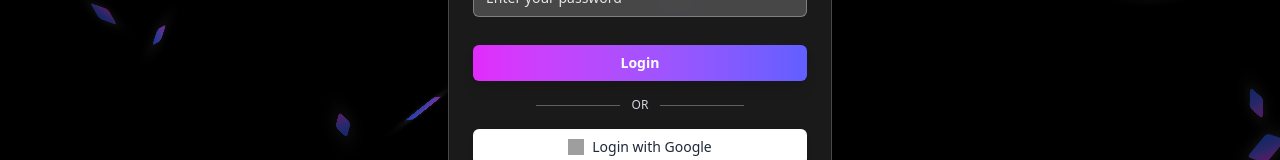
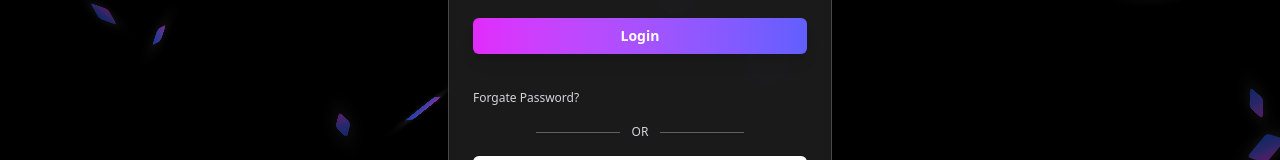
Before and after one commit to abircse220126/The-Book-Haven-Client, a React (Vite) app: page /login in a window 1280 px wide. Shown: the part 478-638 px from the top of the page. Built offline with nearby package versions, Linux system fonts and the light colour scheme; no server answers; grey boxes are pictures that could not be loaded.

Commit message:
add the google authentication system

```diff
--- a/src/Component/Login/Login.jsx
+++ b/src/Component/Login/Login.jsx
@@ -1,5 +1,5 @@
 import React, { use, useState } from "react";
-import { Link, useNavigate,} from "react-router";
+import { Link, useNavigate } from "react-router";
 import { AuthContext } from "../../Context/AuthContext/AuthContext";
 
 const Login = () => {
@@ -14,34 +14,30 @@ const Login = () => {
     rotateY: Math.random() * 360,
   }));
 
-  const {signInUser}=use(AuthContext)
-  const [error , setError] = useState("")
-  const navigate = useNavigate()
+  const { signInUser } = use(AuthContext);
+  const [error, setError] = useState("");
+  const navigate = useNavigate();
 
+  const handleLogin = (e) => {
+    e.preventDefault();
+    console.log("Login Button is Clicked");
+    const email = e.target.email.value;
+    const password = e.target.password.value;
 
-  const handleLogin=(e)=>{
-    e.preventDefault()
-    console.log("Login Button is Clicked")
-    const email = e.target.email.value
-    const password = e.target.password.value
+    signInUser(email, password)
+      .then((result) => {
+        console.log(result.user);
+        navigate("/");
+      })
+      .catch((error) => {
+        console.log(error.message);
+        setError("Email or Password is Invalid");
+      });
+  };
 
-    signInUser(email,password)
-    .then(result =>{
-      console.log(result.user)
-      navigate("/")
-
-
-    })
-    .catch(error =>{
-      console.log(error.message)
-      setError("Email or Password is Invalid")
-    })
-
-  }
-
-  const handleGoogleLogin=()=>{
-    console.log("Google button is Clicked")
-  }
+  const handleGoogleLogin = () => {
+    console.log("Google button is Clicked");
+  };
 
   return (
     <div className="relative min-h-screen flex items-center justify-center overflow-hidden bg-black text-white">
@@ -90,9 +86,7 @@ const Login = () => {
             />
           </div>
 
-          {
-            error && <h2>{error}</h2>
-          }
+          {error && <h2>{error}</h2>}
 
           {/* Login Button */}
           <button
@@ -100,6 +94,11 @@ const Login = () => {
             className="w-full mt-3 py-2 bg-gradient-to-r from-fuchsia-500 to-indigo-500 hover:from-fuchsia-600 hover:to-indigo-600 rounded-md font-semibold text-white text-sm shadow-lg transition transform hover:scale-[1.02]"
           >
             Login
+          </button>
+          <button className="link-hover">
+            <p className="text-xs text-start mt-5 text-gray-300">
+            Forgate Password?{" "}
+          </p>
           </button>
         </form>
 
--- a/src/Component/Register/Register.jsx
+++ b/src/Component/Register/Register.jsx
@@ -10,7 +10,7 @@ const Register = () => {
 
   const navigate = useNavigate();
 
-  // === Handle Submit ===
+  // Handle register with email and password
 
   const handleRegister = (e) => {
     e.preventDefault();
@@ -49,15 +49,18 @@ const Register = () => {
     // Add Firebase Authentication with Google
   };
 
+  // Handle register with google
   const handleGoogleRegister = () => {
     console.log("google signin button is Clicked");
-
-    console.log(googleSignIn);
-    console.log(CreateUser);
 
     googleSignIn()
       .then((result) => {
         console.log(result.user);
+        // console.log(result.user.emailVerified);
+        if(result.user.emailVerified){
+          navigate("/")
+        }
+
       })
       .catch((error) => {
         console.log(error.message);
@@ -168,10 +171,7 @@ const Register = () => {
               className="absolute top-2.5 right-4"
               onClick={handleShowPassword}
             >
-              {
-                showPassword? <FaEyeSlash />:<FaEye />
-
-              }
+              {showPassword ? <FaEyeSlash /> : <FaEye />}
             </button>
           </div>
 
--- a/src/Context/AuthContext/AuthProvider.jsx
+++ b/src/Context/AuthContext/AuthProvider.jsx
@@ -2,9 +2,9 @@
 import { useEffect, useState } from 'react';
 import { AuthContext } from './AuthContext';
 import { } from 'react-router';
-import { createUserWithEmailAndPassword, onAuthStateChanged, signInWithEmailAndPassword, signInWithPopup } from 'firebase/auth';
+import { createUserWithEmailAndPassword, GoogleAuthProvider, onAuthStateChanged, signInWithEmailAndPassword, signInWithPopup } from 'firebase/auth';
 import { auth } from '../../Component/FireBase/Firebase.init';
-import { GoogleAuthProvider } from 'firebase/auth/web-extension';
+
 
 const googleProvider = new GoogleAuthProvider()
 
```
